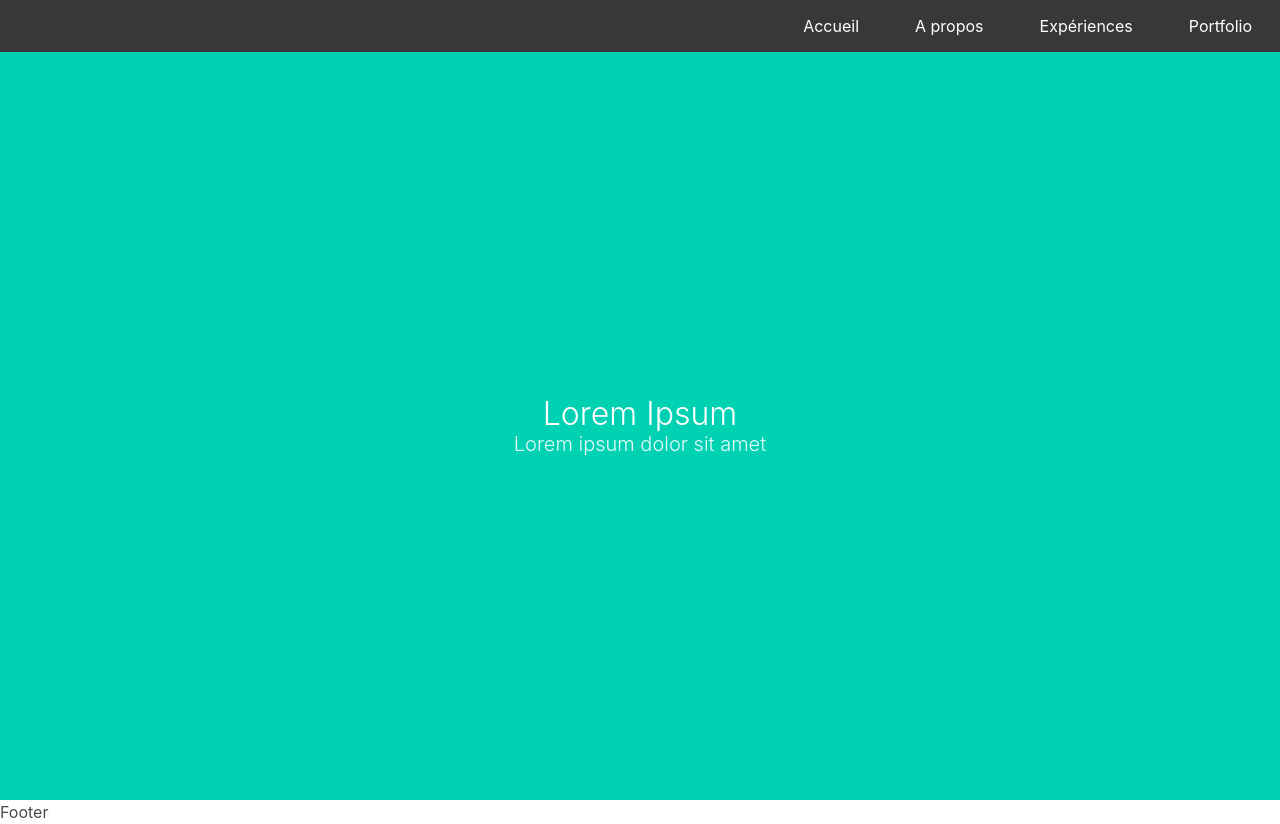
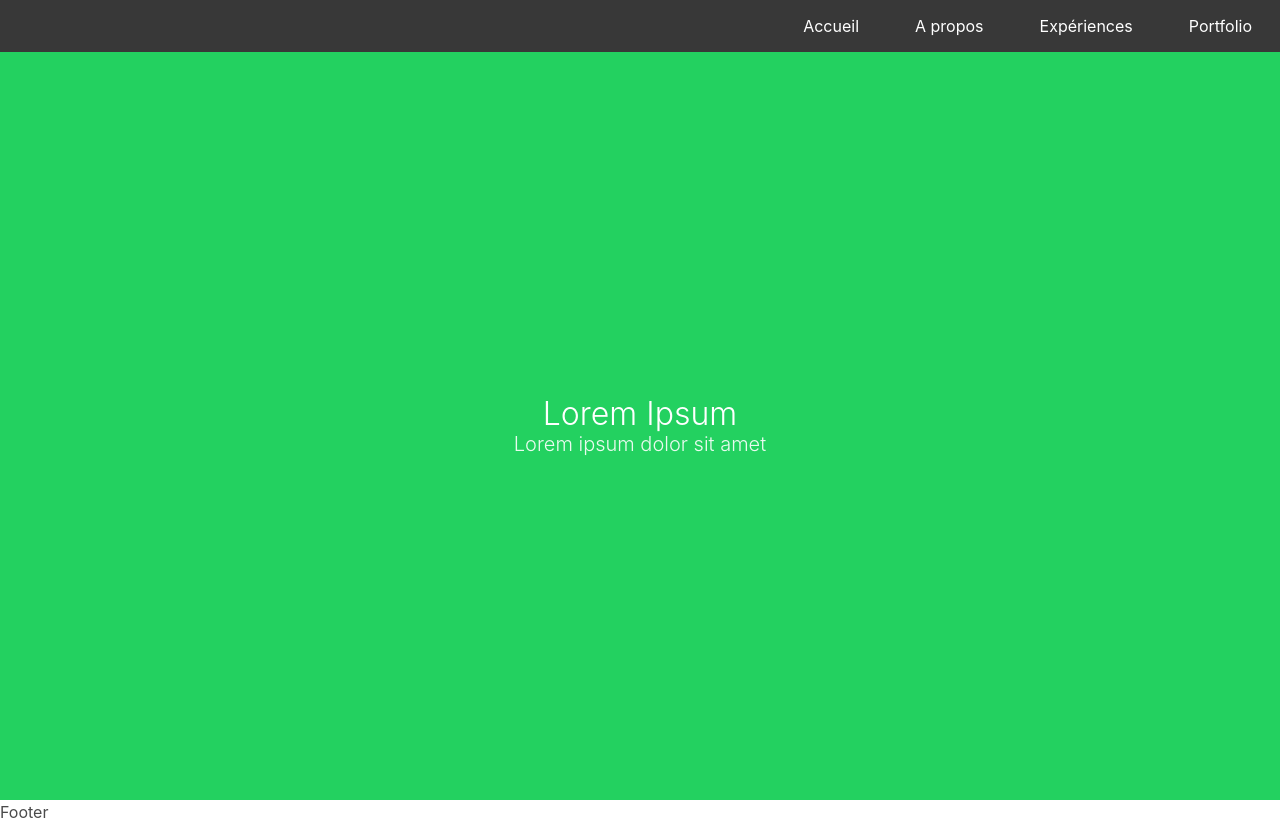
Before and after one commit to gm418/React-cv, a React (Create React App) app: page / in a window 1280 px wide. Built offline with nearby package versions, Linux system fonts and the light colour scheme.

Commit message:
mino change in content.js

```diff
--- a/src/App.js
+++ b/src/App.js
@@ -8,7 +8,7 @@ class App extends Component {
     render() {
         return (
             <div className="App">
-                <section className="hero is-fullheight is-primary">
+                <section className="hero is-fullheight is-success">
                     <Navbar />
                     <Content />
                 </section>
```
